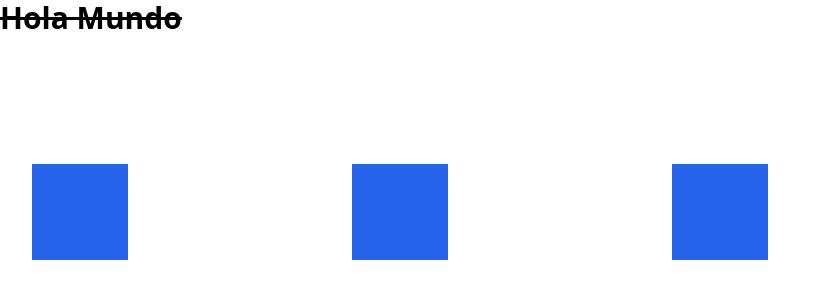
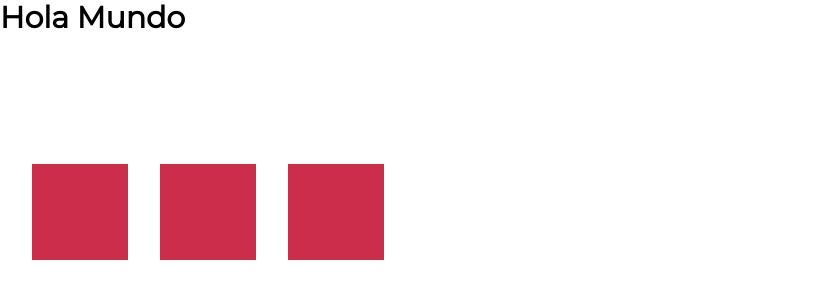
Before and after one commit to eLuisKing/landingTravel, a website: page public/index.html in a window 1280 px wide. Shown: the whole page, without its empty margins (0-831 px from the left). Drawn offline with Linux system fonts and the light colour scheme.

Commit message:
Config in tailwind file and index

```diff
--- a/public/index.html
+++ b/public/index.html
@@ -4,13 +4,16 @@
     <meta charset="UTF-8">
     <meta http-equiv="X-UA-Compatible" content="IE=edge">
     <meta name="viewport" content="width=device-width, initial-scale=1.0">
+    <link rel="preconnect" href="https://fonts.googleapis.com">
+    <link rel="preconnect" href="https://fonts.gstatic.com" crossorigin>
+    <link href="https://fonts.googleapis.com/css2?family=Montserrat&display=swap" rel="stylesheet">
     <link rel="stylesheet" href="css/tailwind.css">
     <title>Travel</title>
 </head>
 <body>
-    <h1 class="text-3xl font-bold line-through">Hola Mundo</h1>
+    <h1 class="text-3xl font-bold font-Montserrat">Hola Mundo</h1>
     <div class="w-24 h-24 bg-black"></div>
-    <div class="m-8 flex gap-56">
+    <div class="m-8 flex gap-8">
         <div class="h-24 w-24 bg-primary"></div>
         <div class="h-24 w-24 bg-primary"></div>
         <div class="h-24 w-24 bg-primary"></div>
--- a/tailwind.config.js
+++ b/tailwind.config.js
@@ -6,9 +6,39 @@ module.exports = {
       primary: '#2563eb',
       secundary: '#fef08a'
     },
-    extend: {},
+    extend: {
+      backgroundImage: {
+        'sanFrancisco': "url('../img/sanFrancisco.jpg')",
+			  'sanFranciscoDesktop': "url('../img/sanFranciscoDesktop.jpg')",
+			  'yosemite': "url('../img/yosemite.jpg')",
+			  'LA': "url('../img/LA.jpg')",
+			  'seattle': "url('../img/seattle.jpg')",
+			  'new_york': "url('../img/new_york.jpg')",
+			  'norway': "url('../img/norway.jpg')",
+			  'sydney': "url('../img/sydney.jpg')",
+			  'miami': "url('../img/miami.jpg')",
+			  'switzerland': "url('../img/switzerland.jpg')",
+			  'bali': "url('../img/bali.jpg')",
+			  'norway': "url('../img/norway.jpg')",
+			  'chicago': "url('../img/chicago.jpg')",
+			  'europe': "url('../img/europe.jpg')",
+			  'iceland': "url('../img/iceland.jpg')",
+      },
+      backgroundColor: theme =>({
+				...theme('colors'),
+				'primary': '#CC2D4A',
+				'secondary': '#8FA206',
+				'tertiary': '#61AEC9',
+			}),
+			textColor:{
+				'primary': '#CC2D4A',
+				'secondary': '#8FA206',
+				'tertiary': '#61AEC9',
+			},
+			fontFamily: {
+				Montserrat: ["Montserrat", "sans-serif"],
+			 },
+    },
   },
-  plugins: [
-
-  ],
+  plugins: [],
 }
```
Also changed, not shown: public/css/tailwind.css.
